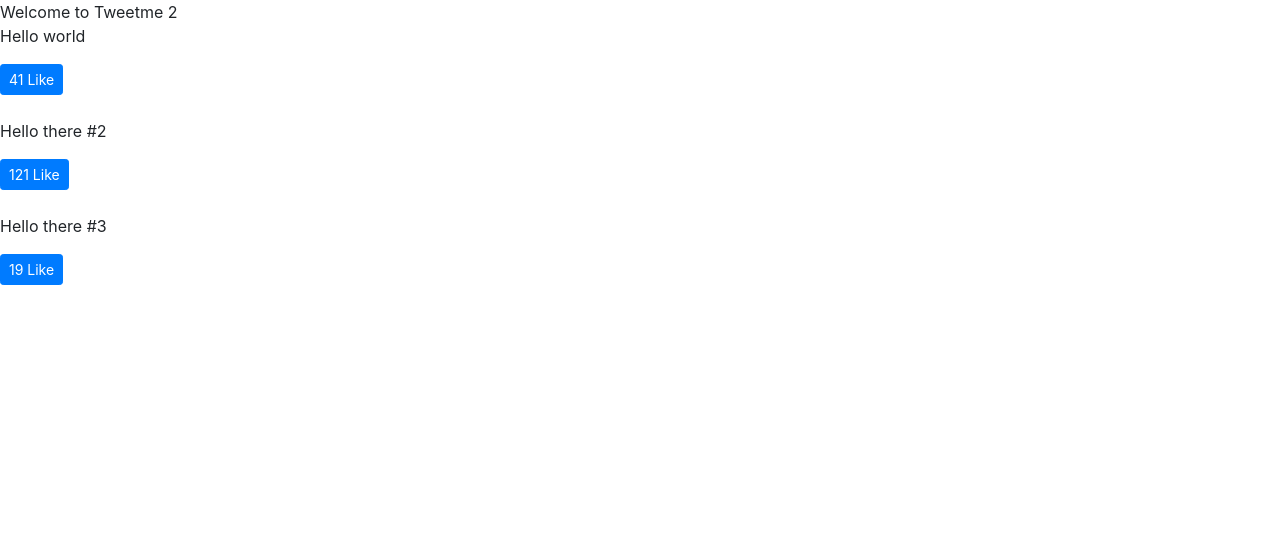
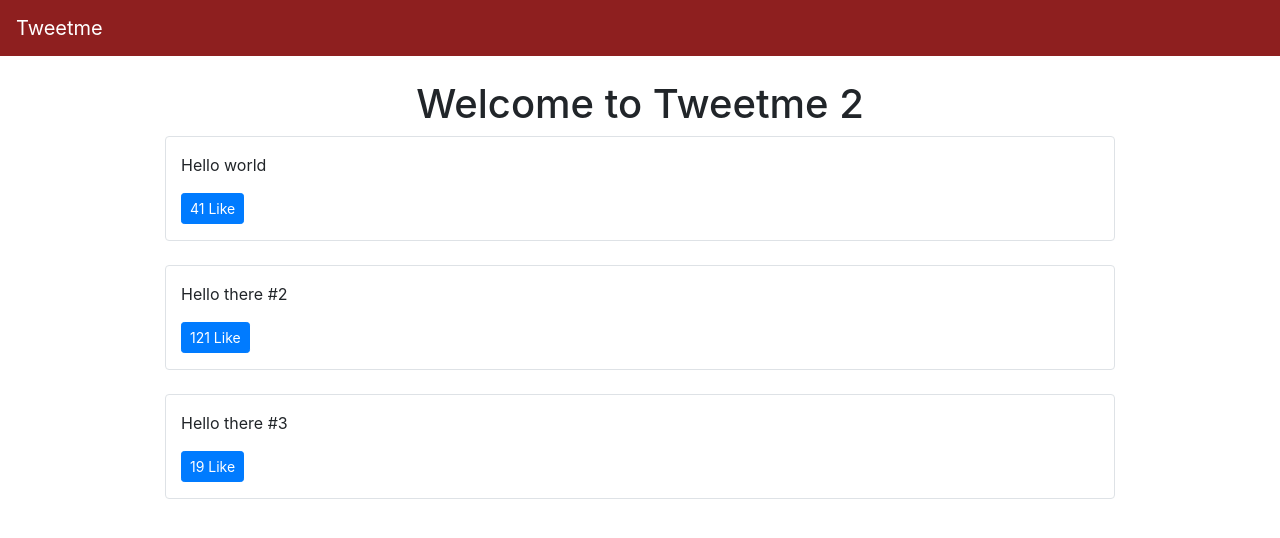
Before and after one commit to apayne28/Coding-Projects, a Django app: page / in a window 1280 px wide. Shown: the top 538 px of the page. Run offline with Django 3.2, Linux system fonts and the light colour scheme; data comes from the database, SQL or seed files in the repository; some libraries are stand-ins or nearby versions.

Commit message:
Implemented Bootstrap Theme

```diff
--- a/templates/base.html
+++ b/templates/base.html
@@ -7,12 +7,19 @@
 
     <!-- Bootstrap CSS -->
     <link rel="stylesheet" href="https://stackpath.bootstrapcdn.com/bootstrap/4.5.0/css/bootstrap.min.css" integrity="sha384-9aIt2nRpC12Uk9gS9baDl411NQApFmC26EwAOH8WgZl5MYYxFfc+NcPb1dKGj7Sk" crossorigin="anonymous">
-
+    <style>
+      .bg-tweetme {
+        background-color: #8e1f1f !important;
+      }
+    </style>
     <title>Tweetme 2 {%block head_title%} {%endblock head_title%}</title>
   </head>
   <body>
+    {% include "components/navbar.html" %}
+    <div class='container'>
     {% block content%}
     {% endblock content %}
+    </div>
 
     <!-- DRY on't Repeat Yourself -->
     <!-- Optional JavaScript -->
--- /dev/null
+++ b/templates/components/navbar.html
@@ -0,0 +1,35 @@
+<nav class="navbar navbar-expand-lg navbar-dark bg-tweetme mb-4">
+  <a class="navbar-brand" href="/">Tweetme</a>
+  <button class="navbar-toggler" type="button" data-toggle="collapse" data-target="#navbarSupportedContent" aria-controls="navbarSupportedContent" aria-expanded="false" aria-label="Toggle navigation">
+    <span class="navbar-toggler-icon"></span>
+  </button>
+
+  <div class="collapse navbar-collapse d-none" id="navbarSupportedContent">
+    <ul class="navbar-nav mr-auto d-none">
+      <li class="nav-item active">
+        <a class="nav-link" href="#">Home <span class="sr-only">(current)</span></a>
+      </li>
+      <li class="nav-item">
+        <a class="nav-link" href="#">Link</a>
+      </li>
+      <li class="nav-item dropdown">
+        <a class="nav-link dropdown-toggle" href="#" id="navbarDropdown" role="button" data-toggle="dropdown" aria-haspopup="true" aria-expanded="false">
+          Dropdown
+        </a>
+        <div class="dropdown-menu" aria-labelledby="navbarDropdown">
+          <a class="dropdown-item" href="#">Action</a>
+          <a class="dropdown-item" href="#">Another action</a>
+          <div class="dropdown-divider"></div>
+          <a class="dropdown-item" href="#">Something else here</a>
+        </div>
+      </li>
+      <li class="nav-item">
+        <a class="nav-link disabled" href="#" tabindex="-1" aria-disabled="true">Disabled</a>
+      </li>
+    </ul>
+    <form class="form-inline my-2 my-lg-0 d-none">
+      <input class="form-control mr-sm-2" type="search" placeholder="Search" aria-label="Search">
+      <button class="btn btn-outline-success my-2 my-sm-0" type="submit">Search</button>
+    </form>
+  </div>
+</nav>
--- a/templates/pages/home.html
+++ b/templates/pages/home.html
@@ -5,9 +5,14 @@ This is hype af!!!!
 {%endblock head_title%}
 
 {% block content%}
-  Welcome to Tweetme 2
+<div class='row text-center'>
+  <div class='col'>
+  <h1> Welcome to Tweetme 2</h1>
+  </div>
+</div>
 
-<div id="tweets">
+
+<div class='row' id="tweets">
   Loading...
 </div>
 
@@ -35,7 +40,7 @@ function LikeBtn(tweet) {
 }
 
 function formatTweetElement(tweet) {
-  var formattedTweet = "<div class='mb-4 tweet' id='tweet-" + tweet.id
+  var formattedTweet = "<div class='col-12 col-md-10 mx-auto border rounded py-3 mb-4 tweet' id='tweet-" + tweet.id
   + "'><p>" + tweet.content +
   "</p><div class='btn-group'>" + LikeBtn(tweet) +
   "</div></div>"
```
Also changed, not shown: templates/components/footer.html (added).
